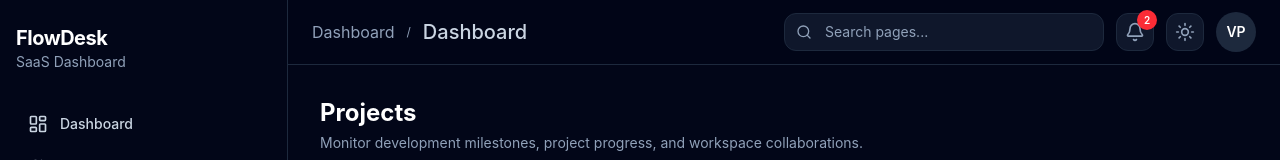
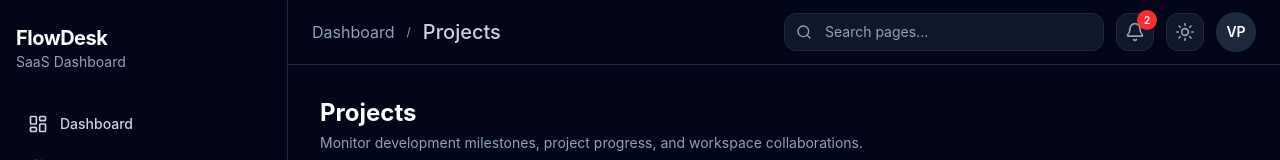
Before and after one commit to ReactRioters/flowdesk-saas-dashboard, a React (Vite) app: page /projects in a window 1280 px wide. Shown: the top 160 px of the page. Built offline with nearby package versions, Linux system fonts and the light colour scheme; sample sign-in values are in the browser's storage.

Commit message:
The /projects route is missing from pageTitleMap. Navigating to Projects renders the title and breadcrumb as "Dashboard / Dashboard" instead of Dashboard / Projects.

```diff
--- a/src/components/layout/header.tsx
+++ b/src/components/layout/header.tsx
@@ -16,6 +16,7 @@ export function Header({ onOpenSidebar }: HeaderProps) {
   const pageTitleMap: Record<string, string> = {
     "/": "Dashboard",
     "/users": "Users",
+    "/projects": "Projects",
     "/billing": "Billing",
     "/analytics": "Analytics",
     "/settings": "Settings",
--- a/src/features/projects/pages/projects-page.tsx
+++ b/src/features/projects/pages/projects-page.tsx
@@ -1,6 +1,7 @@
 import { useState } from "react";
 import { useMutation, useQuery, useQueryClient } from "@tanstack/react-query";
 import { toast } from "sonner";
+import { FolderGit2 } from "lucide-react";
 
 import { PageHeader } from "../../../components/ui/page-header";
 import { EmptyState } from "../../../components/ui/empty-state";
```
